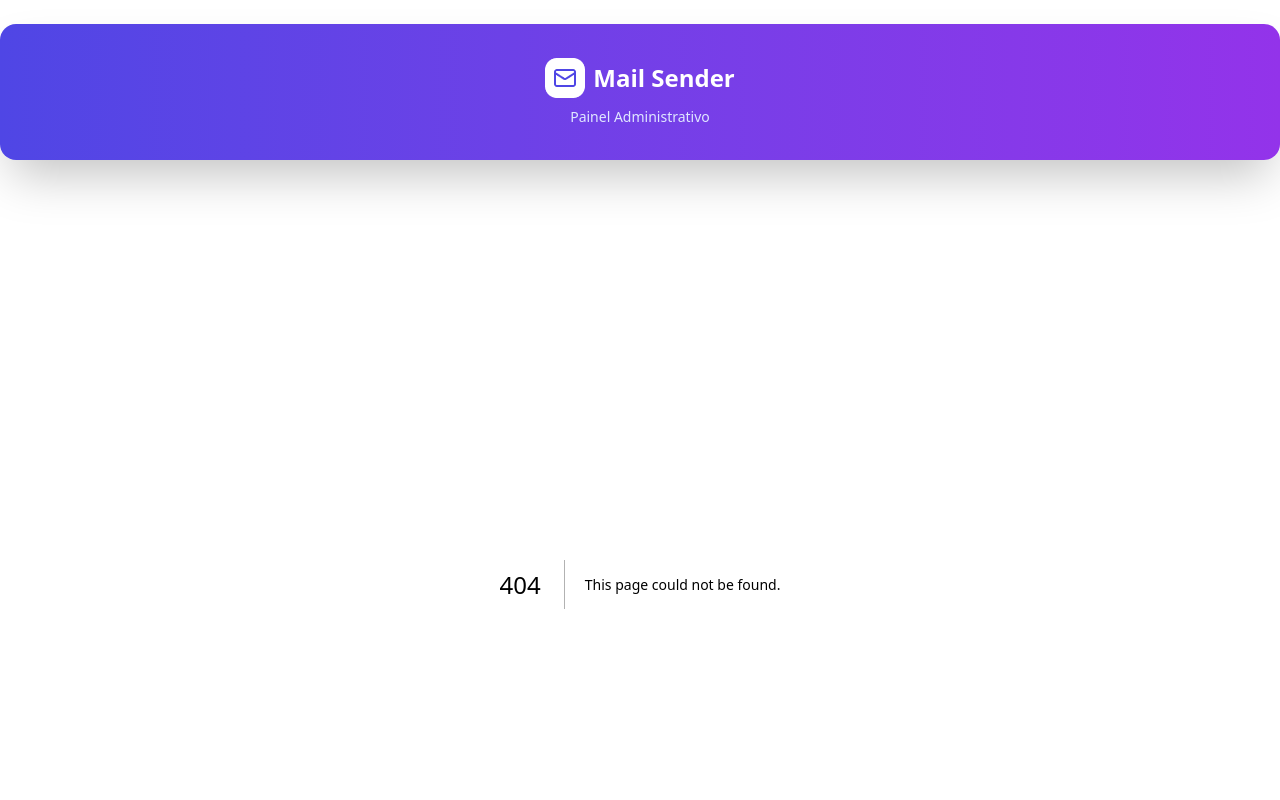
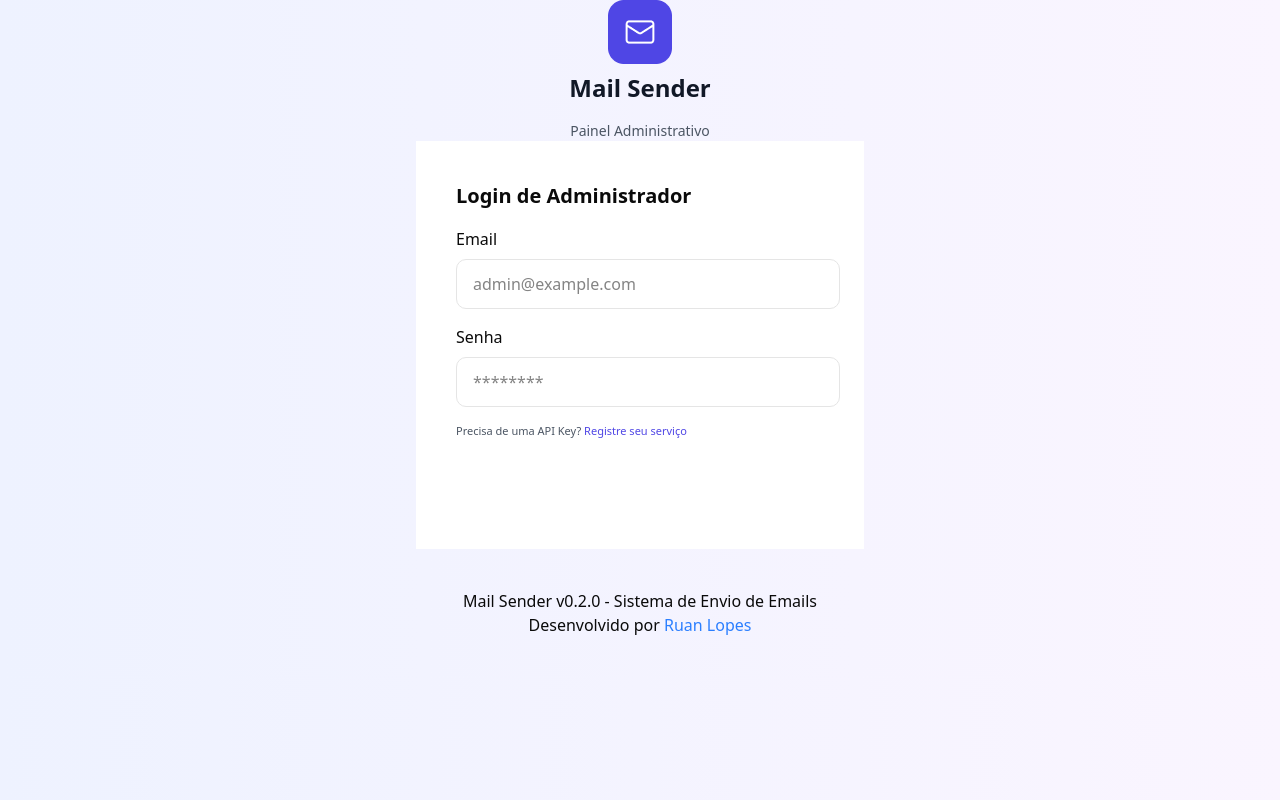
Before and after one commit to RuanLopes1350/mailsender-front, a Next.js app: page /login in a window 1280 px wide. Before the commit this address had no page. Shown: the top 800 px of the page. Built offline with nearby package versions, Linux system fonts and the light colour scheme.

Commit message:
iniciado tela login e componentes de input e button

```diff
--- /dev/null
+++ b/src/app/login/page.tsx
@@ -0,0 +1,25 @@
+"use client";
+
+import AuthPanel from "@/components/auth-panel";
+import Input from "@/components/input";
+
+export default function LoginPage() {
+    return (
+        <>
+            <div>
+                <div className="flex flex-col items-center gap-2">
+                    <img src="/logo-purple.png" />
+                    <h1 className="text-2xl font-bold text-[#111827]">Mail Sender</h1>
+                    <p className="text-[#4B5563] text-[14px] pt-2">Painel Administrativo</p>
+                </div>
+            </div>
+
+            <div className="flex items-center justify-center">
+                <AuthPanel titulo="Login de Administrador" rodape="Precisa de uma API Key?" rodapeLink="/cadastro" rodapeLinkTexto="Registre seu serviço" altura="h-[408px]" largura="w-[448px]">
+                    <Input id="email" label="Email" type="email" placeholder="admin@example.com" altura="h-[50px]" largura="w-[384px]" />
+                    <Input id="senha" label="Senha" type="password" placeholder="********" altura="h-[50px]" largura="w-[384px]" />
+                </AuthPanel>
+            </div>
+        </>
+    )
+}
--- /dev/null
+++ b/src/components/auth-panel/index.tsx
@@ -0,0 +1,25 @@
+import Link from "next/link";
+
+interface AuthPanelProps {
+    titulo: string;
+    subtitulo?: string;
+    rodape: string;
+    rodapeLink?: string;
+    rodapeLinkTexto?: string;
+    altura: string;
+    largura: string;
+    children: React.ReactNode
+}
+
+export default function AuthPanel({ titulo, subtitulo, rodape, rodapeLink, rodapeLinkTexto, altura, largura, children }: AuthPanelProps) {
+    return (
+        <div className={`bg-white ${largura} ${altura} p-10`}>
+            <h1 className="text-[20px] font-bold">{titulo}</h1>
+            {subtitulo && (
+                <p>{subtitulo}</p>
+            )}
+            {children}
+            <p className="text-[11px] text-[#4B5563]">{rodape} {rodapeLink && rodapeLinkTexto && <Link className="text-[#4F46E5]" href={rodapeLink}>{rodapeLinkTexto}</Link>}</p>
+        </div>
+    )
+}
--- a/src/components/footer/index.tsx
+++ b/src/components/footer/index.tsx
@@ -1,6 +1,9 @@
+"use client";
+
 import packageJson from '../../../package.json';
 
 export default function Footer() {
+
     return (
         <div className="flex flex-col justify-center items-center pt-10 pb-10">
             <p>Mail Sender v{packageJson.version} - Sistema de Envio de Emails</p>
--- a/src/components/header/index.tsx
+++ b/src/components/header/index.tsx
@@ -1,4 +1,16 @@
+"use client";
+
+import { usePathname } from "next/navigation";
+
 export default function Header() {
+    const pathname = usePathname();
+    const ignore = ['/login', '/cadastro'];
+
+    // Se a rota atual está na lista de ignorados, não renderiza nada
+    if (ignore.includes(pathname)) {
+        return null;
+    }
+
     return (
         <div className="xl:h-[136px] bg-linear-to-r from-[#4F46E5] to-[#9333EA] flex flex-col items-center justify-center mt-6 mb-6 px-4 max-w-[1850px] mx-auto rounded-2xl shadow-2xl">
             <div className="flex flex-row items-center gap-2">
--- /dev/null
+++ b/src/components/input/index.tsx
@@ -0,0 +1,17 @@
+interface InputProps {
+    id: string;
+    type: string;
+    label?: string;
+    placeholder: string;
+    largura: string;
+    altura: string;
+}
+
+export default function Input({ id, type, label, placeholder, altura, largura }: InputProps) {
+    return (
+        <div className="flex flex-col mt-4 mb-4 gap-2">
+            <label className="" htmlFor={id}>{label}</label>
+            <input className={`${altura} ${largura} p-4 rounded-[10px] border`} id={id} type={type} placeholder={placeholder} />
+        </div>
+    )
+}
```
Also changed, not shown: public/logo-purple.png (added), public/logo-purple.svg (added), src/components/button/index.tsx (added).
